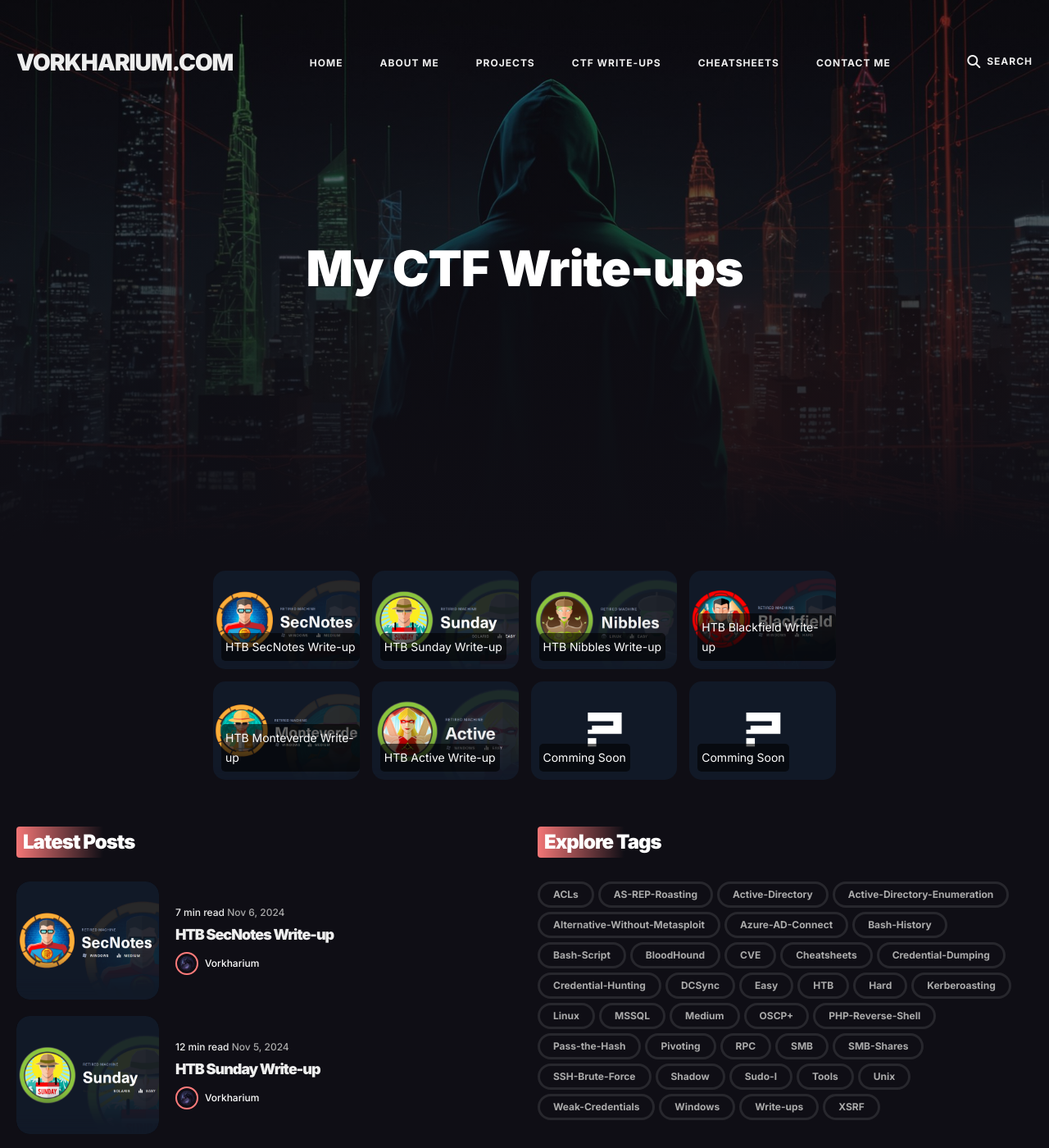
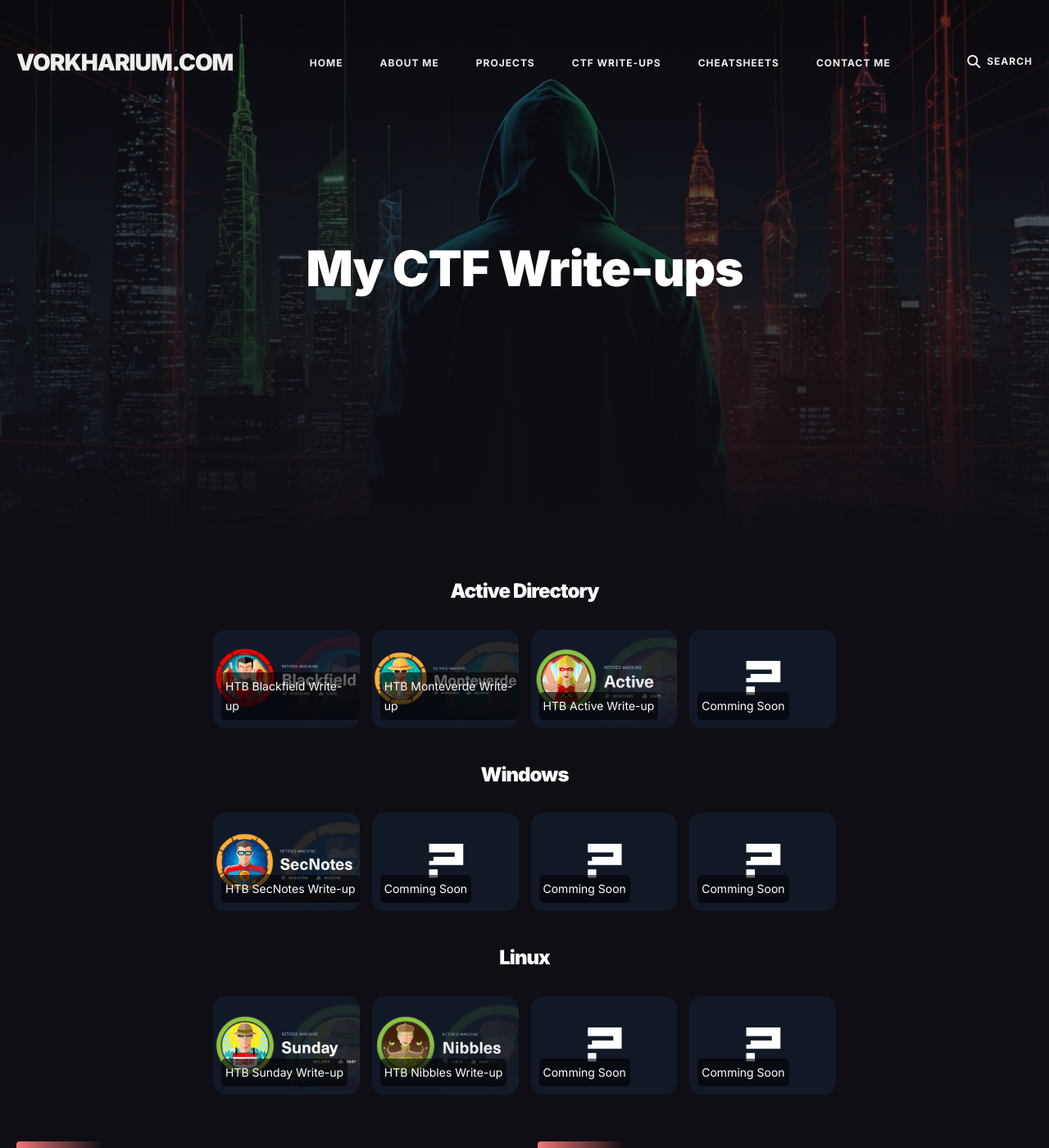
Before and after one commit to Vorkharium/vorkharium.github.io, a Jekyll site: the page built from _pages/write-ups.md, in a window 1280 px wide and 1400 px high. Shown: the whole window at 82% size. Built offline with Jekyll 4.4.1, drawn with Linux system fonts in a browser that asks for light colours.

Commit message:
Update write-ups.md

```diff
--- a/_pages/write-ups.md
+++ b/_pages/write-ups.md
@@ -5,43 +5,11 @@
 image: '/images/01.jpg'
 ---
 
-<div style="display: flex; justify-content: center; gap: 15px;">
-    <div style="position: relative; display: inline-block;">
-        <a href="/HTB-SecNotes-Write-up">
-            <img src="/images/htb_secnotes.png" alt="HTB SecNotes Write-up"
-                 style="width: 200px; height: 120px; border-radius: 15px; object-fit: cover;">
-            <div style="position: absolute; bottom: 10px; left: 10px; color: white;
-                        background-color: rgba(0, 0, 0, 0.6); padding: 5px;
-                        border-radius: 5px; font-size: 14px;">
-                HTB SecNotes Write-up
-            </div>
-        </a>
-    </div>
+<div style="margin-top: 40px; text-align: center;">
+  <h3 style="color: #ffffff;">Active Directory</h3>
+</div>
 
-    <div style="position: relative; display: inline-block;">
-        <a href="/HTB-Sunday-Write-up">
-            <img src="/images/htb_sunday.png" alt="HTB Sunday Write-up"
-                 style="width: 200px; height: 120px; border-radius: 15px; object-fit: cover;">
-            <div style="position: absolute; bottom: 10px; left: 10px; color: white;
-                        background-color: rgba(0, 0, 0, 0.6); padding: 5px;
-                        border-radius: 5px; font-size: 14px;">
-                HTB Sunday Write-up
-            </div>
-        </a>
-    </div>
-
-    <div style="position: relative; display: inline-block;">
-        <a href="/HTB-Nibbles-Write-up">
-            <img src="/images/htb_nibbles.png" alt="HTB Nibbles Write-up"
-                 style="width: 200px; height: 120px; border-radius: 15px; object-fit: cover;">
-            <div style="position: absolute; bottom: 10px; left: 10px; color: white;
-                        background-color: rgba(0, 0, 0, 0.6); padding: 5px;
-                        border-radius: 5px; font-size: 14px;">
-                HTB Nibbles Write-up
-            </div>
-        </a>
-    </div>
-
+<div style="display: flex; justify-content: center; gap: 15px; margin-top: 15px;">
     <div style="position: relative; display: inline-block;">
         <a href="/HTB-Blackfield-Write-up">
             <img src="/images/htb_blackfield.png" alt="HTB Blackfield Write-up"
@@ -53,9 +21,7 @@
             </div>
         </a>
     </div>
-</div>
 
-<div style="display: flex; justify-content: center; gap: 15px; margin-top: 15px;">
     <div style="position: relative; display: inline-block;">
         <a href="/HTB-Monteverde-Write-up">
             <img src="/images/htb_monteverde.png" alt="HTB Monteverde Write-up"
@@ -91,6 +57,48 @@
             </div>
         </a>
     </div>
+</div>
+
+<div style="margin-top: 40px; text-align: center;">
+  <h3 style="color: #ffffff;">Windows</h3>
+</div>
+
+<div style="display: flex; justify-content: center; gap: 15px;">
+    <div style="position: relative; display: inline-block;">
+        <a href="/HTB-SecNotes-Write-up">
+            <img src="/images/htb_secnotes.png" alt="HTB SecNotes Write-up"
+                 style="width: 200px; height: 120px; border-radius: 15px; object-fit: cover;">
+            <div style="position: absolute; bottom: 10px; left: 10px; color: white;
+                        background-color: rgba(0, 0, 0, 0.6); padding: 5px;
+                        border-radius: 5px; font-size: 14px;">
+                HTB SecNotes Write-up
+            </div>
+        </a>
+    </div>
+
+    <div style="position: relative; display: inline-block;">
+        <a href="/">
+            <img src="/images/surprise.png" alt="Comming Soon"
+                 style="width: 200px; height: 120px; border-radius: 15px; object-fit: cover;">
+            <div style="position: absolute; bottom: 10px; left: 10px; color: white;
+                        background-color: rgba(0, 0, 0, 0.6); padding: 5px;
+                        border-radius: 5px; font-size: 14px;">
+                Comming Soon
+            </div>
+        </a>
+    </div>
+
+    <div style="position: relative; display: inline-block;">
+        <a href="/">
+            <img src="/images/surprise.png" alt="Comming Soon"
+                 style="width: 200px; height: 120px; border-radius: 15px; object-fit: cover;">
+            <div style="position: absolute; bottom: 10px; left: 10px; color: white;
+                        background-color: rgba(0, 0, 0, 0.6); padding: 5px;
+                        border-radius: 5px; font-size: 14px;">
+                Comming Soon
+            </div>
+        </a>
+    </div>
 
     <div style="position: relative; display: inline-block;">
         <a href="/">
@@ -104,3 +112,57 @@
         </a>
     </div>
 </div>
+
+<div style="margin-top: 40px; text-align: center;">
+  <h3 style="color: #ffffff;">Linux</h3>
+</div>
+
+<div style="display: flex; justify-content: center; gap: 15px;">
+    <div style="position: relative; display: inline-block;">
+        <a href="/HTB-Sunday-Write-up">
+            <img src="/images/htb_sunday.png" alt="HTB Sunday Write-up"
+                 style="width: 200px; height: 120px; border-radius: 15px; object-fit: cover;">
+            <div style="position: absolute; bottom: 10px; left: 10px; color: white;
+                        background-color: rgba(0, 0, 0, 0.6); padding: 5px;
+                        border-radius: 5px; font-size: 14px;">
+                HTB Sunday Write-up
+            </div>
+        </a>
+    </div>
+
+    <div style="position: relative; display: inline-block;">
+        <a href="/HTB-Nibbles-Write-up">
+            <img src="/images/htb_nibbles.png" alt="HTB Nibbles Write-up"
+                 style="width: 200px; height: 120px; border-radius: 15px; object-fit: cover;">
+            <div style="position: absolute; bottom: 10px; left: 10px; color: white;
+                        background-color: rgba(0, 0, 0, 0.6); padding: 5px;
+                        border-radius: 5px; font-size: 14px;">
+                HTB Nibbles Write-up
+            </div>
+        </a>
+    </div>
+
+    <div style="position: relative; display: inline-block;">
+        <a href="/">
+            <img src="/images/surprise.png" alt="Comming Soon"
+                 style="width: 200px; height: 120px; border-radius: 15px; object-fit: cover;">
+            <div style="position: absolute; bottom: 10px; left: 10px; color: white;
+                        background-color: rgba(0, 0, 0, 0.6); padding: 5px;
+                        border-radius: 5px; font-size: 14px;">
+                Comming Soon
+            </div>
+        </a>
+    </div>
+
+    <div style="position: relative; display: inline-block;">
+        <a href="/">
+            <img src="/images/surprise.png" alt="Comming Soon"
+                 style="width: 200px; height: 120px; border-radius: 15px; object-fit: cover;">
+            <div style="position: absolute; bottom: 10px; left: 10px; color: white;
+                        background-color: rgba(0, 0, 0, 0.6); padding: 5px;
+                        border-radius: 5px; font-size: 14px;">
+                Comming Soon
+            </div>
+        </a>
+    </div>
+</div>
```
